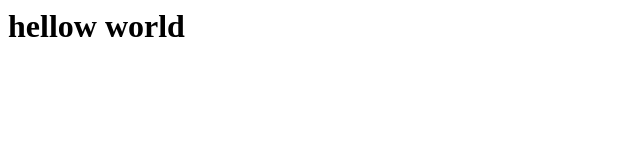
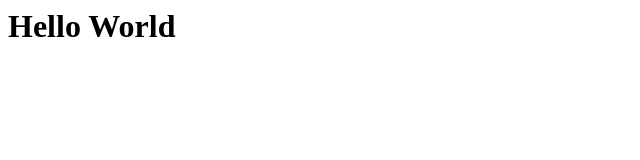
Before and after one commit to arm831327/github-101, a plain HTML site: page Index.html in a window 1280 px wide. Shown: the whole page, without its empty margins (0-640 px from the left). Drawn offline with Linux system fonts and the light colour scheme.

Commit message:
Update Index.html

```diff
--- a/Index.html
+++ b/Index.html
@@ -1 +1,10 @@
-<h1>hellow world</h1>
+<html>
+<head>
+<title>Hello World</title>
+</head>
+<body>
+
+<h1>Hello World</h1>
+
+</body>
+</html>
```
